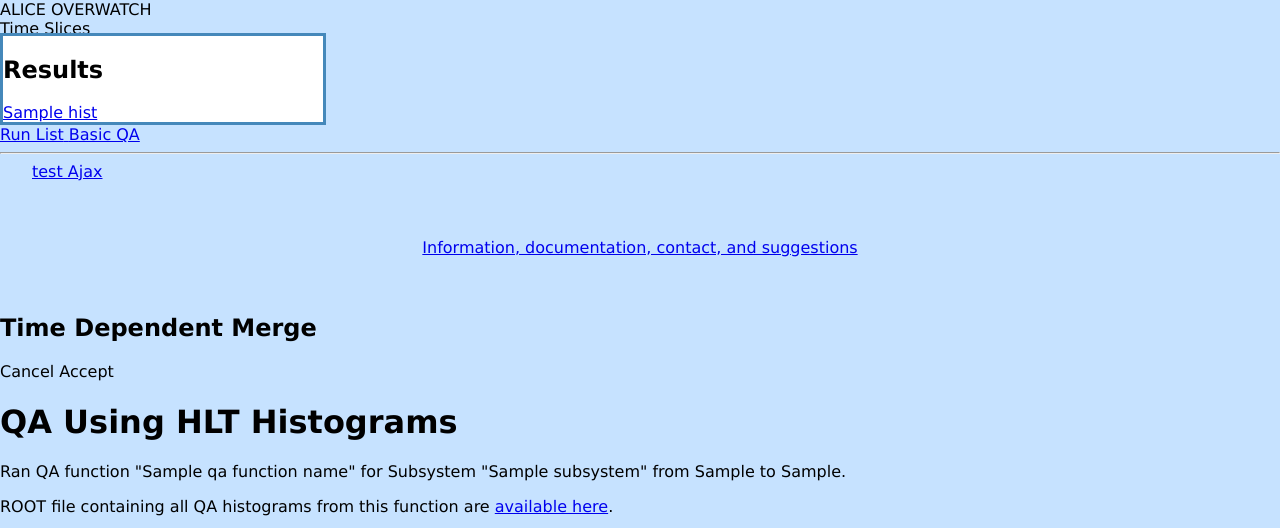
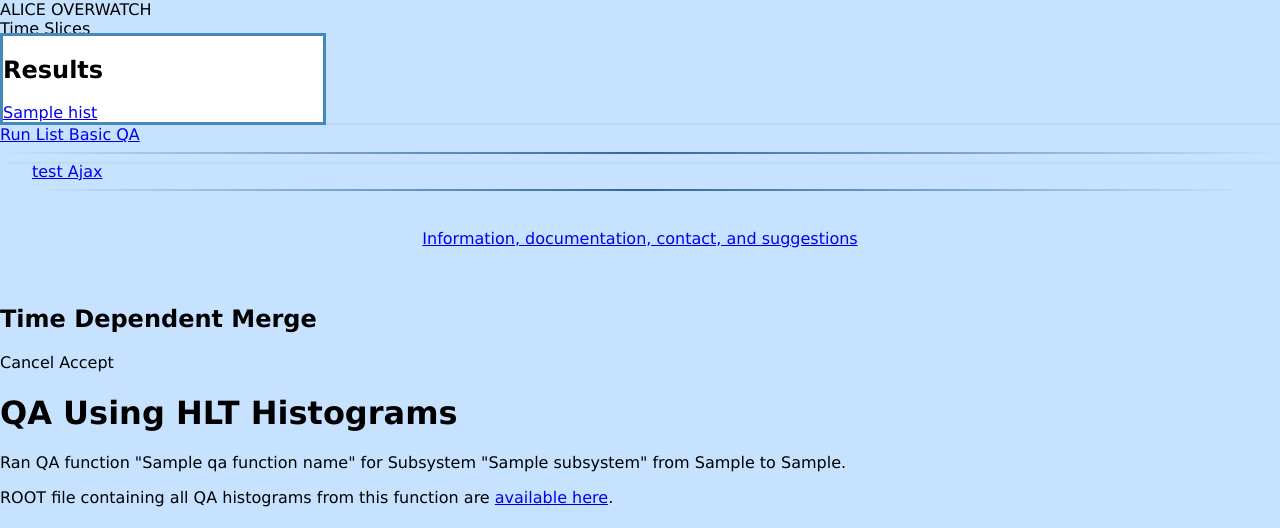
Before and after one commit to raymondEhlers/OVERWATCH, a Python web app: template templates/qaResult.html in a window 1280 px wide. Shown: the top 528 px of the page. Run offline with Jinja, Linux system fonts and the light colour scheme; the template is opened without the code that fills it: most values are stand-ins (such as "Sample title", 1, 10 or a date in 2020); some libraries are stand-ins or nearby versions.

Commit message:
Begin cleaning up styles

```diff
--- a/static/style.css
+++ b/static/style.css
@@ -5,46 +5,49 @@
 /* General header elements */
 /* A fixed header for both desktop and mobile */
 .header {
-    /* Position and size */
-    position: fixed;
-    top: 0px;
-    left: 0px;
-    margin: 0px auto;
-    width: 100%;
-    /* Ensure the header stays on the screen */
-    max-width: 100%;
     /* Appearance */
     background-color: #003E72;
-    border-bottom: 1px solid #BCE8F1;
-    /* Set text color */
+    /*border-bottom: 1px solid #BCE8F1;*/
+}
+
+/* Style the horizontal dividing line */
+/* Derived from : https://css-tricks.com/examples/hrs/ */
+hr {
+    border: 0;
+    height: 2px;
+    /* Old color: */
+    /*color: #4588ba; = rgba(69, 136, 186, 1)*/
+    background-image: linear-gradient(to right, rgba(0, 0, 0, 0), rgba(0, 62, 114, 0.75), rgba(0, 0, 0, 0));
+    /*background-image: linear-gradient(to right, rgba(0, 0, 0, 0), rgba(0, 0, 0, 0.75), rgba(0, 0, 0, 0));*/
+}
+
+/* Menu icon settings */
+.menuIcon {
     color: white;
 }
-/* General container for the header that ensures the proper alignment of header elements */
-.headerContainer {
-    /* The "overflow: auto;" is a hack to keep the container div from collapsing to 0 height
-     * See: https://stackoverflow.com/q/218760 */
+
+/* Class to hide element when necessary */
+.hideElement {
+    display: none;
+}
+
+/* Allow drawer and main content to scroll */
+.scrollableContainer {
+    height: 100%;
     overflow: auto;
+    word-wrap: break-word;
 }
-/* Styles all links in the header */
-.headerLink {
-    color: white;
-    /* Provides sufficient spacing between links
-     * The spacing is slightly off when mixed with text, but it is close enough */
-    padding: 0px 10px;
+
+/* Shadow on the drawer to make the transition clearer */
+.drawerShadow {
+    box-shadow: 5px 0px 6px -3px rgba(0, 0, 0, 0.4);
 }
-/* Styles the return to run list and top of page links. These should always be visible. */
-.headerMainLinks {
-    /* Should be displayed on the left of the header */
-    float: left;
-    /* Ensures sufficient spacing from the side of the page */
-    margin-left: 5px;
-}
-/* Ensures that the elements that could go in the menu (ie. "responsive elements") are displayed correctly. */
-.responsiveElement {
-    /* Should be displayed on the right of the header */
-    float: right;
-    /* Allows each element to be on a new line and to be displayed as ordered in the html */
-    clear: both;
+
+/* Style main content to make it more viewable  */
+.mainContentContainer {
+    width: 95%;
+    margin-left: auto;
+    margin-right: auto;
 }
 
 /* Responsive elements */
@@ -253,7 +244,7 @@ a.anchor {
 /* Sets the location of the contact link shown on all pages */
 .contactLinkContainer {
     margin: 0px auto;
-    margin-top: 1.5cm;
+    margin-top: 1cm;
     margin-bottom: 1cm;
 }
 /* Styles the paragraph around the link to the contact page */
--- a/templates/layout.html
+++ b/templates/layout.html
@@ -54,27 +54,32 @@
     <body class="fullbleed layout vertical">
 <paper-header-panel>
     <!-- This is the header for the main page -->
-    <paper-toolbar style="background-color:blue;">
+    <paper-toolbar class="header">
     <!--<paper-toolbar style="background-color: white; color: blue;" class="tall">-->
-        <paper-icon-button id="headerMenuButton" icon="menu" style="color:white; display: none;"></paper-icon-button>
+        <paper-icon-button id="headerMenuButton" icon="menu" class="menuIcon hideElement"></paper-icon-button>
         <!--<paper-icon-button paper-drawer-toggle id="headerMenuButton" icon="menu" style="color:white;"></paper-icon-button>-->
         <!-- Using paper-drawer-toggle does it directly, but only inside the object -->
         <!--<paper-icon-button icon="menu" on-tap="toggleDrawer" style="color:white;"></paper-icon-button>-->
+
+        <!-- Title -->
         <div class="title">{% block title %}ALICE OVERWATCH{% endblock %}</div>
+
+        <!-- Time slices -->
         <paper-button id="propertiesButton">
-            <div style="/*word-wrap:break-word;*/">Time Slices</div>
-            <paper-icon-button icon="av:av-timer" style="color: white;"></paper-icon-button>
+            <div>Time Slices</div>
+            <paper-icon-button icon="av:av-timer" class="menuIcon"></paper-icon-button>
         </paper-button>
+
+        <!-- Top of page -->
         <a href="#topOfPage" tabindex="-1">
-            <paper-icon-button id="headerTopOfPage" icon="arrow-upward" style="color: white;"></paper-icon-button>
+            <paper-icon-button icon="arrow-upward" class="menuIcon" id="headerTopOfPage"></paper-icon-button>
         </a>
 
         <!-- User settings here! -->
-        <paper-icon-button id="userSettingsButton" icon="account-circle" style="color: white;"></paper-icon-button>
+        <paper-icon-button icon="account-circle" class="menuIcon" id="userSettingsButton"></paper-icon-button>
         <!-- Can also use no-overlap as an option! -->
         <paper-dialog vertical-align="auto" dynamic-align id="userSettings">
             <h2>User Settings</h2>
-            <!-- All links previously had class="headerLink" ! -->
             <paper-listbox>
                 {%- if current_user.is_authenticated -%}
                 <a href="{{ url_for("index") }}" tabindex=-1>
@@ -105,9 +110,9 @@
         <div class="bottom title">Bottom title</div>-->
     </paper-toolbar>
     <paper-drawer-panel id="drawerPanelId" class="fit" {% block drawerOptions%}{% endblock %}>
-        <div drawer>
+        <div drawer class="drawerShadow">
             <!-- Ensures that we can scroll in the header! -->
-            <div style="height: 100%; overflow: auto; word-wrap: break-word;">
+            <div class="scrollableContainer">
                 <paper-listbox>
                     <a href="{{ url_for("login") }}" tabindex=-1>
                         <paper-item>Run List</paper-item>
@@ -125,8 +130,8 @@
 
         <div main>
             <!-- Ensures that we can scroll in the header! -->
-            <div style="height: 100%; overflow: auto; ">
-                <div style="width: 95%; margin-left: auto; margin-right: auto; word-wrap: break-word;">
+            <div class="scrollableContainer">
+                <div class="mainContentContainer">
                     {# Flashes from: http://flask.pocoo.org/docs/0.10/patterns/flashing/ #}
                     {% with messages = get_flashed_messages() %}
                         {% if messages %}
@@ -140,6 +145,7 @@
                     <a class="anchor" name="topOfPage"></a>
                     <a href="#" id="testAjax">test Ajax</a>
                     {% block mainContent %}{% endblock %}
+                    <hr />
                     <div class="contactLinkContainer"><p class="contactLinkParagraph"><a href="{{ url_for("contact") }}">Information, documentation, contact, and suggestions</a></p></div>
                 </div>
             </div>
@@ -168,9 +174,5 @@
         {% block pageReadyForJS %}{% endblock %}
     });
 </script>
-        <!--<header class="header">
-            <div class="headerContainer">
-             </div>
-         </header>-->
     </body>
 </html>
--- a/templates/runPage.html
+++ b/templates/runPage.html
@@ -23,6 +23,7 @@
         {{ run.prettyName }} started at {{ subsystem.prettyPrintUnixTime(subsystem.startOfRun) }} (CERN time zone).</br>
        <a target="_blank" href="https://alice-logbook.cern.ch/logbook/date_online.php?p_cont=rund&p_run={{ run.runNumber }}">Logbook entry</a>
     </p>
+    <hr />
 
     <!-- Main content that can be loaded via ajax -->
     <div id="mainCont">
```
Also changed, not shown: other parts of static/style.css (+3 -35 lines).
